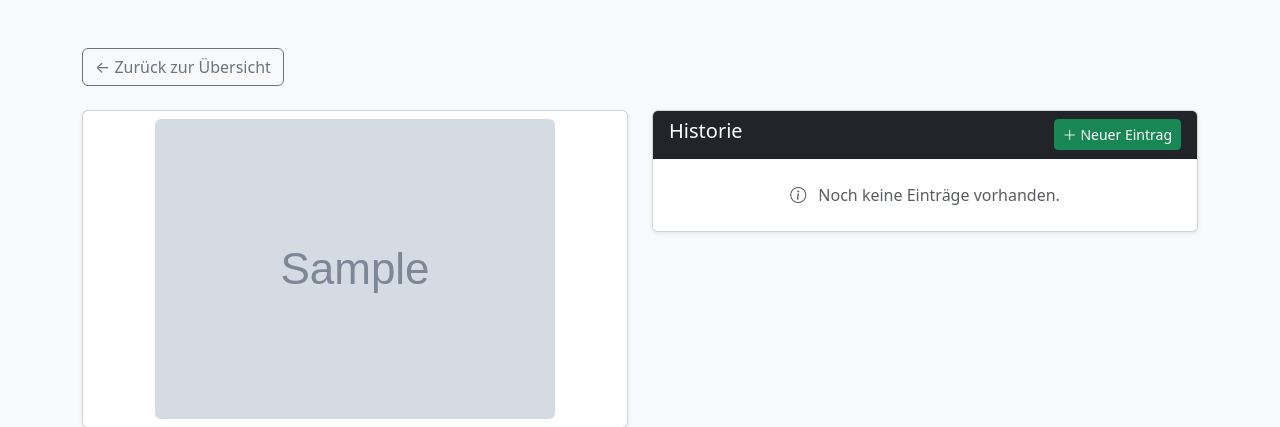
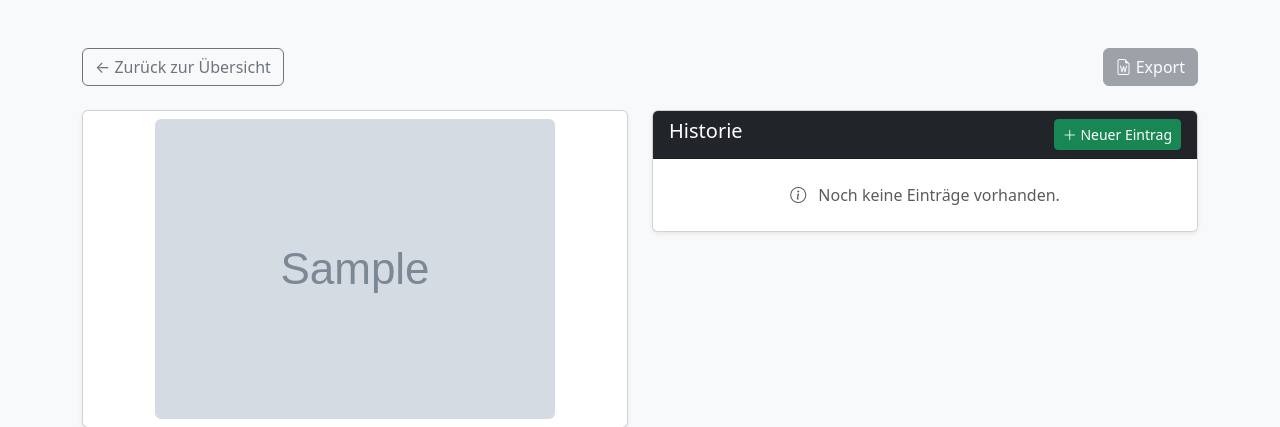
Before and after one commit to JuPiYy/Inventar, a Flask app: page /equipment/1 in a window 1280 px wide. Shown: the top 427 px of the page. Run offline with Flask 3, Linux system fonts and the light colour scheme; tables that the repository leaves empty hold one stand-in row (values such as "Sample post"); grey boxes marked "Sample" are stand-in pictures.

Commit message:
Show disabled DOCX export button Refs #9
Co-authored-by: Copilot App <223556219+Copilot@users.noreply.github.com>

```diff
--- a/WSVINV/templates/details.html
+++ b/WSVINV/templates/details.html
@@ -18,6 +18,11 @@
                    href="{{ url_for('export_docx', item_id=item.EquipmentID) }}">
                     <i class="bi bi-file-earmark-word"></i> Export
                 </a>
+            {% else %}
+                <button class="btn btn-secondary" type="button" disabled
+                        aria-disabled="true" title="DOCX-Export ist deaktiviert">
+                    <i class="bi bi-file-earmark-word"></i> Export
+                </button>
             {% endif %}
         </div>
 
```
Also changed, not shown: tests/test_details_template.py (+4 -2 lines).
